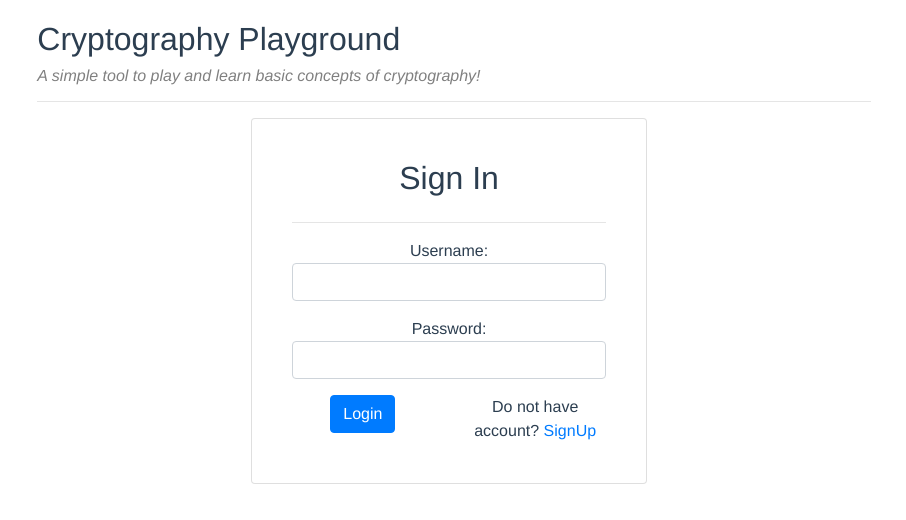
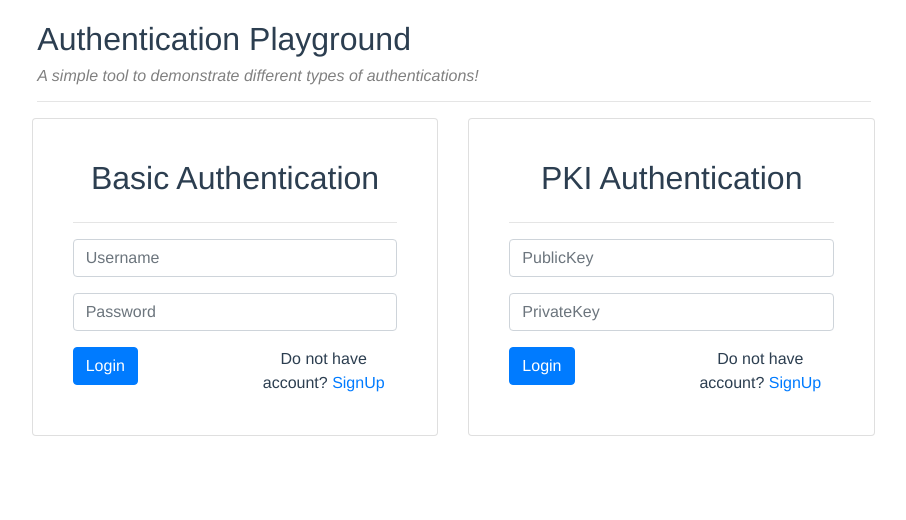
Before and after one commit to Vishwas1/pki-auth, a Vue app in the folder client/: page /login in a window 1280 px wide. Shown: the top 520 px of the page, without its empty margins (191-1097 px from the left). Built offline with nearby package versions, Linux system fonts and the light colour scheme.

Commit message:
update the ui

```diff
--- a/client/public/index.html
+++ b/client/public/index.html
@@ -13,7 +13,7 @@
     <meta http-equiv="X-UA-Compatible" content="IE=edge">
     <meta name="viewport" content="width=device-width,initial-scale=1.0">
     <link rel="icon" href="<%= BASE_URL %>favicon.ico">
-    <title>Cryptography Playground</title>
+    <title>Authentication Playground</title>
 
   </head>
   <body>
--- a/client/src/App.vue
+++ b/client/src/App.vue
@@ -13,10 +13,10 @@
     <div class="row">
       <div class="col-md-8 centeralign logo leftAlign">
         <!-- <h3><img class="logo" src="https://forum.aeternity.com/uploads/db0917/original/1X/543f494a818af66690a1298689af3fdd0c6389a1.png"> | Laboratory</h3> -->
-        <h2>Cryptography Playground</h2>
+        <h2>Authentication Playground</h2>
         <h6
           style="color:grey; font-style: italic;"
-        >A simple tool to play and learn basic concepts of cryptography!</h6>
+        >A simple tool to demonstrate different types of authentications!</h6>
         <hr style="opacity: 1.5" />
       </div>
     </div>
--- a/client/src/views/Login.vue
+++ b/client/src/views/Login.vue
@@ -15,39 +15,88 @@
 .fullbody {
   width: 100%;
 }
-
+.floatLeft {
+  float: left;
+}
+.floatRight {
+  float: right;
+}
 </style>
 <template>
-  <div class="home">
-    <div class="col-md-4 centeralign">
+  <!-- <div class="home"> -->
+    <div class="row">
+      <div class="col-md-4" style="margin-left: 17%;">
         <b-card no-body style="padding: 40px">
-          <h2>Sign In</h2>
-          <hr>
+          <h2>Basic Authentication</h2>
+          <hr />
           <div class="row">
             <form action="#" class="col-md-12">
               <div class="form-group">
-                    Username: <input type="text" class="form-control" v-model="username">
+                <input type="text" class="form-control" v-model="username" placeholder="Username" />
               </div>
               <div class="form-group">
-                    Password: <input type="password" class="form-control" v-model="password">
+                <input
+                  type="password"
+                  class="form-control"
+                  v-model="password"
+                  placeholder="Password"
+                />
               </div>
             </form>
           </div>
           <div class="row">
             <div class="col-md-6">
-                <button type="button"
+              <button
+                type="button"
                 data-toggle="modal"
                 @click="login()"
-                        class="btn btn-primary"
+                class="btn btn-primary floatLeft"
               >Login</button>
             </div>
+            <div class="col-md-6 floatRight">
+              Do not have account?
+              <a href="/register">SignUp</a>
+            </div>
+          </div>
+        </b-card>
+      </div>
+      <div class="col-md-4">
+        <b-card no-body style="padding: 40px">
+          <h2>PKI Authentication</h2>
+          <hr />
+          <div class="row">
+            <form action="#" class="col-md-12">
+              <div class="form-group">
+                <input type="text" class="form-control" v-model="publicKey" placeholder="PublicKey" />
+              </div>
+              <div class="form-group">
+                <input
+                  type="password"
+                  class="form-control"
+                  v-model="privateKey"
+                  placeholder="PrivateKey"
+                />
+              </div>
+            </form>
+          </div>
+          <div class="row">
             <div class="col-md-6">
-                Do not have account? <a href="/register">SignUp</a>
+              <button
+                type="button"
+                data-toggle="modal"
+                @click="login()"
+                class="btn btn-primary floatLeft"
+              >Login</button>
+            </div>
+            <div class="col-md-6 floatRight">
+              Do not have account?
+              <a href="/register">SignUp</a>
             </div>
           </div>
         </b-card>
       </div>
     </div>
+  <!-- </div> -->
 </template>
 
 <script>
@@ -63,49 +112,49 @@ export default {
     Asymmetric,
     Symmetric,
     Introduction,
-    ZKP
+    ZKP,
   },
   data() {
     return {
       active: 0,
       username: "",
-      password:"",
-      host: location.hostname
+      password: "",
+      host: location.hostname,
     };
   },
   created() {},
   methods: {
-    gotosubpage: id => {
+    gotosubpage: (id) => {
       this.$router.push(`${id}`);
     },
-    login(){
+    login() {
       const userData = {
         username: this.username,
-            password: this.password
-        }
+        password: this.password,
+      };
       const url = `http://${this.host}:5000/api/auth/login`;
       fetch(url, {
         body: JSON.stringify(userData),
         method: "POST",
-          headers: { "Content-Type": "application/json" }
+        headers: { "Content-Type": "application/json" },
       })
-          .then(res => res.json())
-          .then(j => {
-            if(j && j.status == 500){
+        .then((res) => res.json())
+        .then((j) => {
+          if (j && j.status == 500) {
             return alert(`Error:  ${j.error}`);
           }
-            localStorage.setItem('authToken', j.message.jwtToken)
-            localStorage.setItem('user', JSON.stringify(j.message.user))
-            const usrStr = localStorage.getItem('user')
-            if(localStorage.getItem('authToken') != null){
-                if(this.$route.params.nextUrl != null){
-                    this.$router.push(this.$route.params.nextUrl)
-                }else{
-                    this.$router.push('crypto')
+          localStorage.setItem("authToken", j.message.jwtToken);
+          localStorage.setItem("user", JSON.stringify(j.message.user));
+          const usrStr = localStorage.getItem("user");
+          if (localStorage.getItem("authToken") != null) {
+            if (this.$route.params.nextUrl != null) {
+              this.$router.push(this.$route.params.nextUrl);
+            } else {
+              this.$router.push("crypto");
             }
           }
         });
-    }
-  }
+    },
+  },
 };
 </script>
```
Lines whose indentation alone changed are shown as unchanged.
